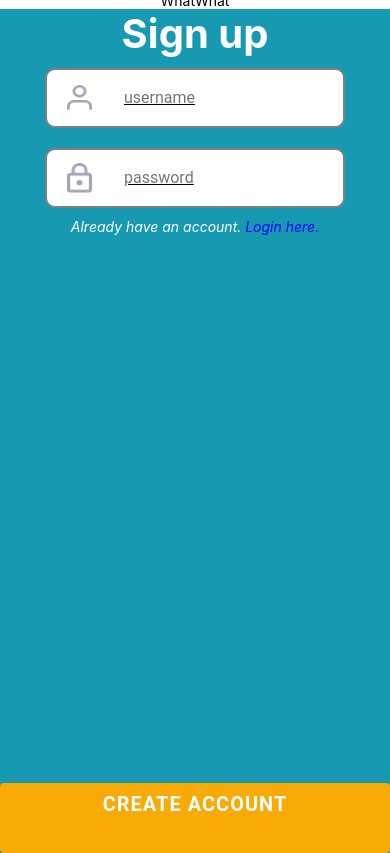
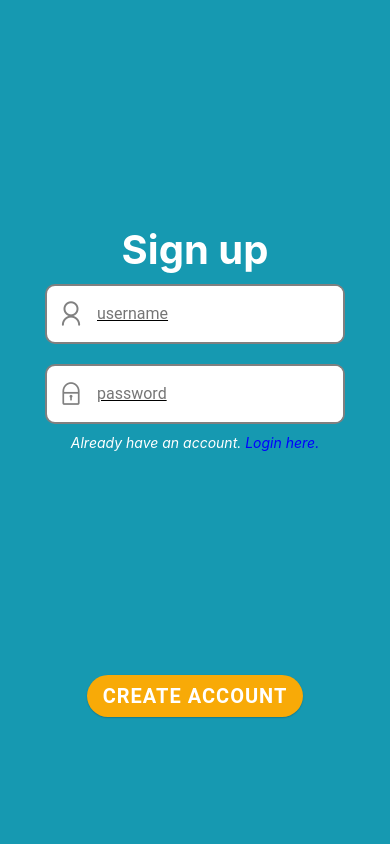
Before and after one commit to alsalmiw/scrubby_react_native, a React Native app: screen / in a window 390 px wide. Built offline with nearby package versions, Linux system fonts and the light colour scheme.

Commit message:
signup page done

```diff
--- a/App.tsx
+++ b/App.tsx
@@ -10,11 +10,12 @@ export default function App() {
     // <ThemeProvider>
     // <HeaderComponent title="Header Component"/>
     <>
-    <View style={styles.container}>
-    <Text>WhatWhat</Text>
-    {/* <InputFieldComponent/> */}
     <LoginAndCreateAccountScreen />
-    </View>
+    {/* <View style={styles.container}>
+    <InputFieldComponent/>
+    <LoginAndCreateAccountScreen />
+    <Text>Hello World I am usable</Text>
+    </View> */}
 
     </>
     // {/* </ThemeProvider> */}
--- a/components/AddEdit/InputFieldComponentLogin.tsx
+++ b/components/AddEdit/InputFieldComponentLogin.tsx
@@ -1,6 +1,8 @@
 import * as React from 'react';
 import { Image, StyleSheet, View } from 'react-native';
 import { TextInput } from 'react-native-paper';
+
+import { AntDesign } from '@expo/vector-icons';
 
 
 
@@ -12,10 +14,7 @@ const InputFieldComponentLogin = () => {
         //userlogin input
         <>
             <View style={styles.SectionStyle}>
-                <Image
-                    source={require('../../image/icon.png')}
-                    style={styles.ImageStyle}
-                />
+            <AntDesign name="user" size={28} color="#808080" style={styles.ImageStyle} />
                 <TextInput
                     autoComplete='off'
                     style={styles.inputUsername}
@@ -27,10 +26,7 @@ const InputFieldComponentLogin = () => {
             </View>
 
             <View style={styles.SectionStyle}>
-                <Image
-                    source={require('../../image/lock.png')}
-                    style={[styles.ImageStyle, { width: 25, height: 30 }]}
-                />
+            <AntDesign name="lock" size={28} color="#808080" style={styles.ImageStyle}/>
                 <TextInput
                     autoComplete='off'
                     style={styles.inputUsername}
@@ -58,17 +54,13 @@ const styles = StyleSheet.create({
         width: 300,
         borderRadius: 10,
         margin: 10,
-        overflow: 'hidden'
+        overflow: 'hidden',
+
+
     },
     ImageStyle: {
-        padding: 10,
-        marginRight: 20,
-        marginLeft: 20,
-        margin: 5,
-        height: 25,
-        width: 25,
-        resizeMode: 'stretch',
-        alignItems: 'center',
+        paddingLeft:10
+
     },
     inputUsername: {
         flex: 1,
--- a/screens/LoginCreateAccountScreen.tsx
+++ b/screens/LoginCreateAccountScreen.tsx
@@ -1,5 +1,5 @@
 import { FC } from "react"
-import { ScrollView, StyleSheet, Text, View } from "react-native"
+import { SafeAreaView, ScrollView, StyleSheet, Text, View } from "react-native"
 import { Button } from "react-native-paper"
 
 
@@ -8,24 +8,20 @@ import InputFieldComponentLogin from "../components/AddEdit/InputFieldComponentL
 const LoginAndCreateAccountScreen: FC = () => {
 
     return (
+
         <View style={styles.backgroundColor}>
-            <ScrollView >
-                <View>
-                    <Text style={styles.title}>Sign up</Text>
-                </View>
+            <View style={{ flex: 0.8, alignItems: "center", justifyContent: "center" }}>
+                <Text style={styles.title}>Sign up</Text>
 
                 <View style={styles.inputPosition}>
-                <InputFieldComponentLogin />
+                    <InputFieldComponentLogin />
                 </View>
-
-
 
                 <View>
                     <Text style={styles.loginTxt}>Already have an account. <Text onPress={() => console.log('go to login page')} style={{ color: 'blue' }}>Login here.</Text></Text>
                 </View>
-
-            </ScrollView>
-            <View>
+            </View>
+            <View style={{ flex: 0.2, alignItems:'center'}}>
                 <Button style={styles.loginBtn} mode="contained" onPress={() => console.log('Pressed')}>
                     <Text style={{ fontWeight: 'bold', fontSize: 20 }}>
                         Create Account
@@ -39,10 +35,10 @@ const LoginAndCreateAccountScreen: FC = () => {
 
 const styles = StyleSheet.create({
     backgroundColor: {
-        backgroundColor: "#1699B1",
         flex: 1,
+        backgroundColor: '#1699B1',
         minWidth: "100%",
-        minHeight:'100%'
+        minHeight: '100%',
     },
     title: {
         color: "white",
@@ -57,17 +53,13 @@ const styles = StyleSheet.create({
     },
     loginBtn: {
         backgroundColor: "#F8AA07",
-        minWidth: '100%',
-        position: 'absolute',
-        height: 70,
-        left: 0,
-        right: 0,
-        bottom: 0
+        borderRadius:50,
+        maxWidth:'85%'
     },
-    inputPosition:{
-        flex:1,
-        alignItems:'center'
-    }
+    inputPosition: {
+        alignItems: 'center'
+    },
+
 })
 
 export default LoginAndCreateAccountScreen;
```
